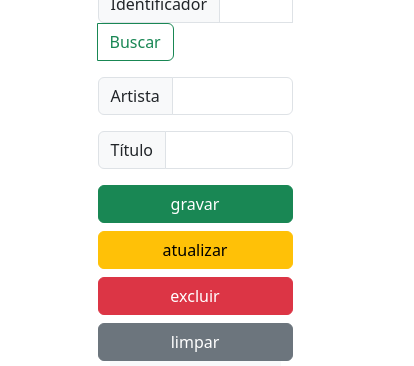
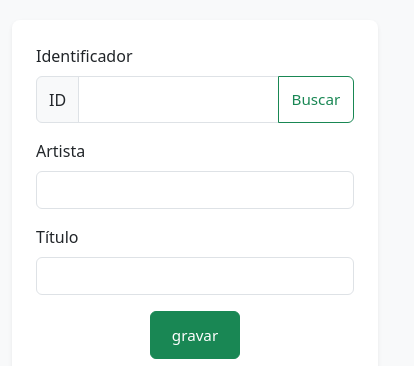
Before and after one commit to BiancaPedrosa/realtime2025, a plain HTML site: page public/index.html in a window 390 px wide. Shown: the part 73-439 px from the top of the page, 414 px wide, since content can reach past the window. Drawn offline with nearby package versions, Linux system fonts and the light colour scheme; no server answers.

Commit message:
responsive css

```diff
--- a/public/index.html
+++ b/public/index.html
@@ -6,40 +6,62 @@
     <link href="https://cdn.jsdelivr.net/npm/bootstrap@5.3.3/dist/css/bootstrap.min.css" rel="stylesheet" integrity="sha384-QWTKZyjpPEjISv5WaRU9OFeRpok6YctnYmDr5pNlyT2bRjXh0JMhjY6hW+ALEwIH" crossorigin="anonymous">
     <title>Realtime DEMO</title>
     <link rel="icon" type="image/x-icon" href="/firebase-favicon.png">
+    <style>
+      .app-shell { max-width: 900px; width: 100%; }
+      .music-card { word-break: break-word; border: 1px solid #dee2e6; border-radius: 0.75rem; background: #ffffff; box-shadow: 0 0.2rem 0.6rem rgba(0, 0, 0, 0.04); }
+      .music-card strong { display: block; margin-bottom: 0.25rem; font-size: 0.95rem; }
+      .navbar-brand { font-size: 1.05rem; }
+      @media (max-width: 576px) {
+        .btn { font-size: 0.95rem; padding: 0.7rem 0.8rem; }
+        .navbar-brand { font-size: 1rem; }
+      }
+    </style>
   </head>
-  <body class="w-50 m-0 border-0 bd-example mx-auto">
-      <nav class="navbar bg-body-tertiary">
+  <body class="bg-light">
+    <div class="container py-4">
+      <div class="app-shell mx-auto" style="max-width: 900px;">
+        <nav class="navbar bg-body-tertiary rounded-3 mb-4">
           <div class="container-fluid">
-            <h3 class="navbar-brand">Firebase Realtime Database v2.5</h3>
+            <h3 class="navbar-brand mb-0">Firebase Realtime Database v2.5</h3>
           </div>
         </nav>
-      <form>
-        <div class="input-group mb-3">
-          <span class="input-group-text" id="inputGroup-sizing-default">Identificador</span>
+
+        <form class="bg-white p-4 rounded-3 shadow-sm">
+          <div class="row g-3">
+            <div class="col-12">
+              <label class="form-label" for="formId">Identificador</label>
+              <div class="input-group">
+                <span class="input-group-text" id="inputGroup-sizing-default">ID</span>
                 <input type="text" class="form-control" id="formId" aria-label="Identificador" aria-describedby="inputGroup-sizing-default" required>
-          <button type="button" id="btBuscar" class="btn btn-outline-success">Buscar</button>
-        </div><div class="input-group mb-3">
-          <span class="input-group-text" id="inputGroup-sizing-default">Artista</span>
-          <input type="text" class="form-control" id="formArtista" aria-label="Sizing example input" aria-describedby="inputGroup-sizing-default">
+                <button type="button" class="btn btn-outline-success" id="btBuscar">Buscar</button>
               </div>
-        <div class="input-group mb-3">
-          <span class="input-group-text" id="inputGroup-sizing-default">Título</span>
-          <input type="text" class="form-control" id="formTitulo" aria-label="Sizing example input" aria-describedby="inputGroup-sizing-default">
             </div>
-        <div class="d-grid gap-2 d-md-block text-center">
-          <button type="button" class="btn btn-success" id ="btGravar">gravar</button>
-          <button type="button" class="btn btn-warning"  id ="btEdit"  >atualizar</button>
-          <button type="button" class="btn btn-danger"   id ="btExcluir" >excluir</button>
-          <button type="button" class="btn btn-secondary" id="limpar" type="reset">limpar</button>
+            <div class="col-12">
+              <label class="form-label" for="formArtista">Artista</label>
+              <input type="text" class="form-control" id="formArtista" aria-label="Artista">
+            </div>
+            <div class="col-12">
+              <label class="form-label" for="formTitulo">Título</label>
+              <input type="text" class="form-control" id="formTitulo" aria-label="Título">
+            </div>
+            <div class="col-12">
+              <div class="d-grid gap-2 d-sm-flex justify-content-center">
+                <button type="button" class="btn btn-success flex-fill flex-sm-grow-0" id="btGravar">gravar</button>
+                <button type="button" class="btn btn-warning flex-fill flex-sm-grow-0" id="btEdit">atualizar</button>
+                <button type="button" class="btn btn-danger flex-fill flex-sm-grow-0" id="btExcluir">excluir</button>
+                <button type="button" class="btn btn-secondary flex-fill flex-sm-grow-0" id="limpar">limpar</button>
+              </div>
+            </div>
           </div>
         </form>
 
+        <section id="musicaCards" class="mt-4">
+          <nav class="navbar bg-body-tertiary rounded-3">
+            <h3 class="navbar-brand mb-0">Músicas cadastradas</h3>
+          </nav>
+          <div id="musicaListContainer" class="mt-3"></div>
+        </section>
       </div>
-   <div id="musicaCards" class="container-fluid">
-      <nav class="navbar bg-body-tertiary">
-          <h3 class="navbar-brand">Músicas cadastradas</h3>
-      </nav>
-      <div id="musicaListContainer"> </div>
     </div>
 
     <script type="module" src="main.js"></script>
```
Lines whose indentation alone changed are shown as unchanged.
